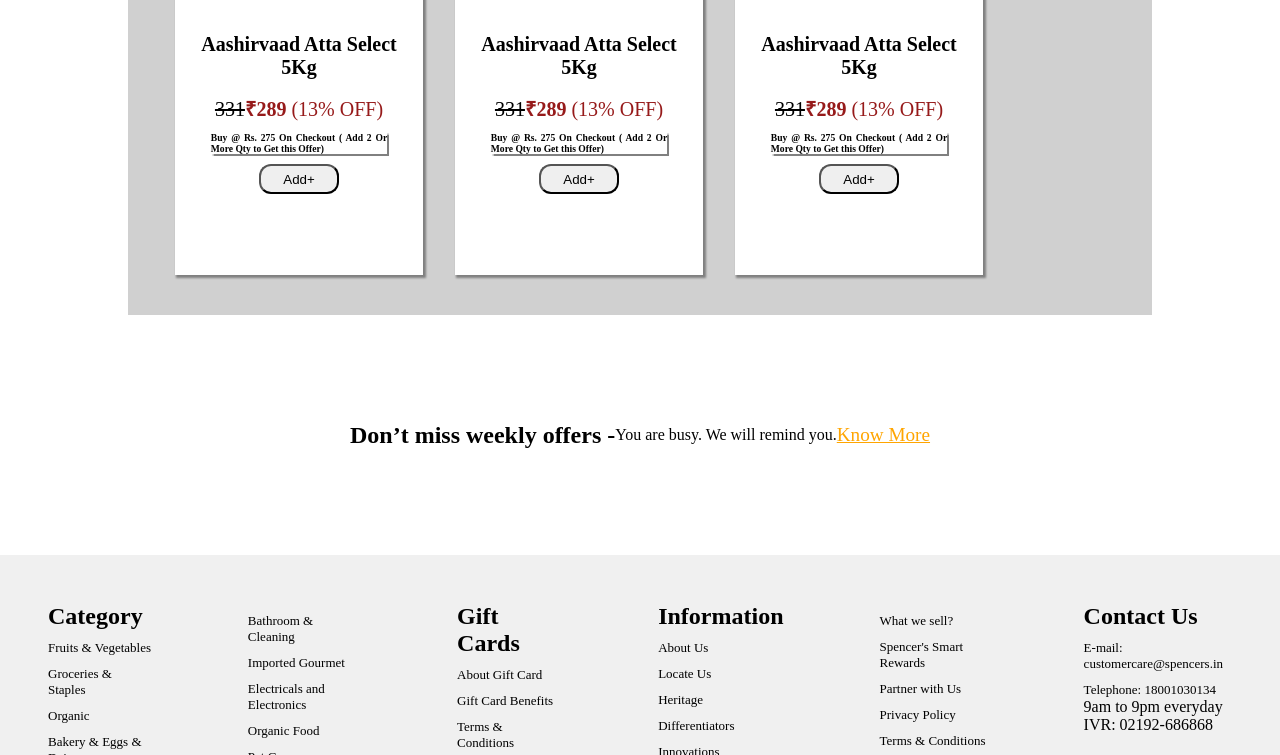
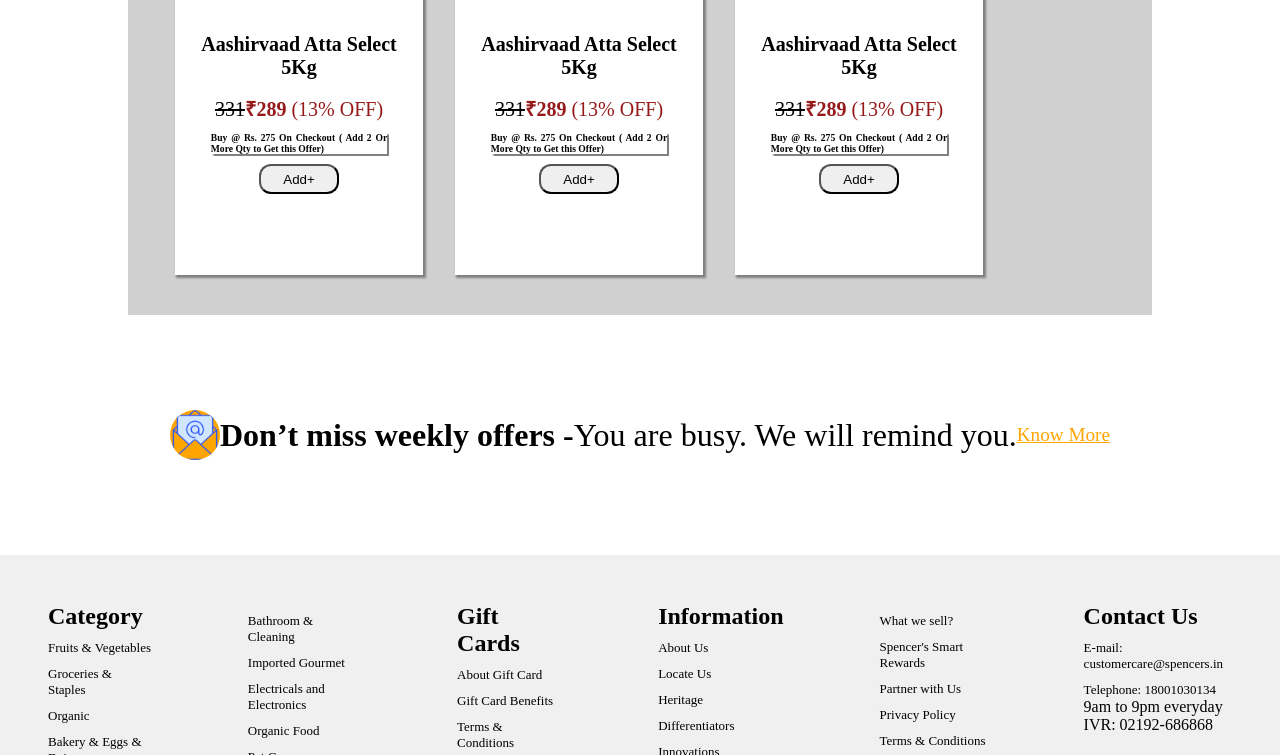
Before and after one commit to DhruvAsati/Learn_with_geekster, a plain HTML site: page M3-Project-Spencer/spencer_offer.html in a window 1280 px wide. Shown: the part 753-1508 px from the top of the page. Drawn offline with nearby package versions, Linux system fonts and the light colour scheme.

Commit message:
Spencer Project

```diff
--- a/M3-Project-Spencer/spencer_offer.html
+++ b/M3-Project-Spencer/spencer_offer.html
@@ -90,7 +90,7 @@
         </section>
 
         <div class="offer-message">
-            <h2><b>Don’t miss weekly offers -</b></h2> You are busy. We will remind you. <a href="#" style="color: orange; font-size: 1.2rem;">Know More</a>
+            <img src="./mail.png" alt="mail"><h2>Don’t miss weekly offers -</h2><p> You are busy. We will remind you.</p> <a href="#" style="color: orange; font-size: 1.2rem;">Know More</a>
         </div>
 
 
--- a/M3-Project-Spencer/style.css
+++ b/M3-Project-Spencer/style.css
@@ -58,8 +58,9 @@
     justify-content: space-around;
     align-self: center;
     padding: 1rem;
+    background-color: white;
+}
 
-}
 .list-section h3{
     font-size: 1.2rem;
     cursor: pointer;
@@ -71,8 +72,8 @@
     justify-content: space-between;
     align-items: flex-start;
 
+}
 
-}
 .list-section ul li, .list-section ul li a{
     margin-right: 1rem;
     font-size: 1.3rem;
@@ -291,6 +292,18 @@
     justify-content: center;
     padding: 1rem;
 }
+.offer-message h2{
+    font-size: 2rem;
+}
+.offer-message img{
+    width: 50px;
+    height: 50px;
+    background-color: orange;
+    border-radius: 50%;
+}
+.offer-message p{
+    font-size: 2rem;
+}
 .card .content .offer-card-banner{
     width: 90%;
     box-shadow: 1px 1px 1px 0.5px grey;
```
Also changed, not shown: M3-Project-Spencer/index.html (+1 -0 lines), M3-Project-Spencer/mail.png (added). Lines whose indentation alone changed are shown as unchanged.
